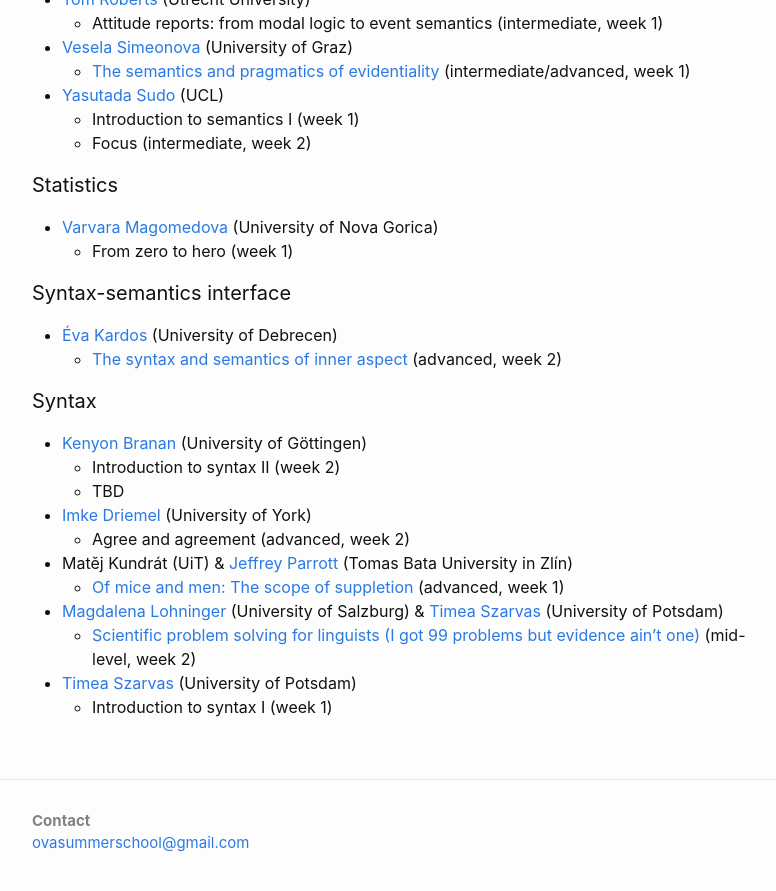
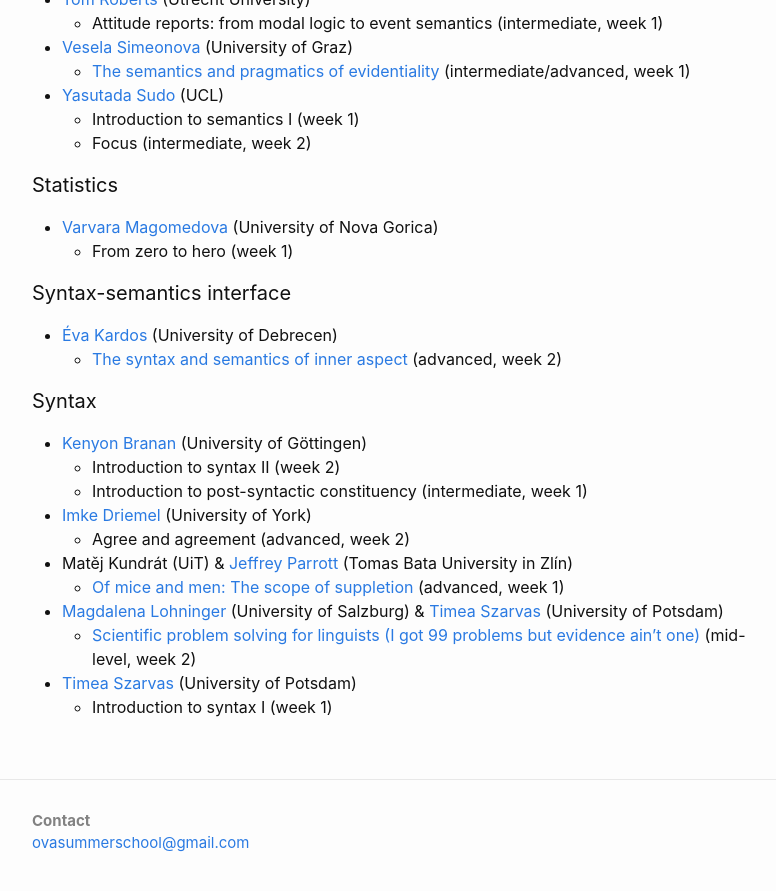
Before and after one commit to ovaschool/ovaschool.github.io, a Jekyll site: the page built from staticpages/ova2026-teachers.markdown, in a window 1280 px wide and 900 px high, scrolled down 972 px. Shown: the top 891 px of the window, without its empty margins (238-1014 px from the left). Built offline with Jekyll 4.4.1, drawn with Linux system fonts in a browser that asks for light colours.

Commit message:
Update ova2026-teachers.markdown

```diff
--- a/staticpages/ova2026-teachers.markdown
+++ b/staticpages/ova2026-teachers.markdown
@@ -60,7 +60,7 @@ exclude: true
 
 - [Kenyon Branan](https://sites.google.com/view/kbranan/home) (University of Göttingen)
   - Introduction to syntax II (week 2)
-  - TBD
+  - Introduction to post-syntactic constituency (intermediate, week 1)
 - [Imke Driemel](https://www.york.ac.uk/language-linguistic-science/people/imkedriemel/) (University of York)
   - Agree and agreement (advanced, week 2)
 - Matěj Kundrát (UiT) & [Jeffrey Parrott](https://utb-cz.academia.edu/JeffreyParrott) (Tomas Bata University in Zlín)
```
